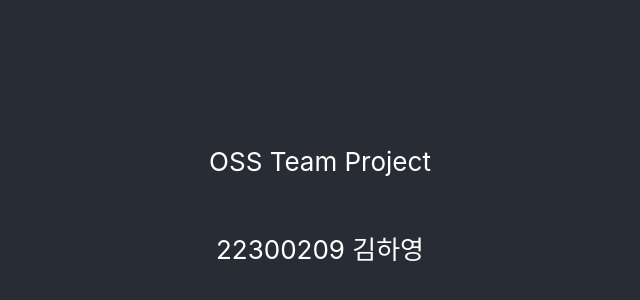
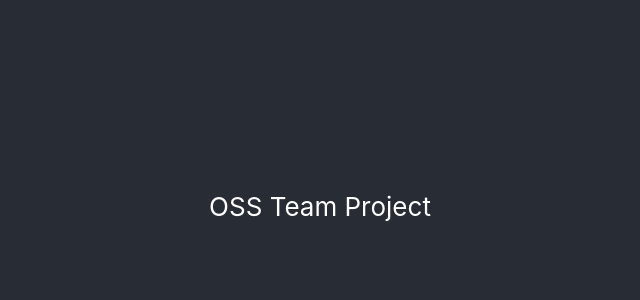
Before and after one commit to Hayoung04/oss_TeamProject, a React (Create React App) app: page / in a window 1280 px wide. Shown: the part 194-494 px from the top of the page, without its empty margins (320-960 px from the left). Built offline with nearby package versions, Linux system fonts and the light colour scheme.

Commit message:
edit : add 수정

```diff
--- a/src/App.js
+++ b/src/App.js
@@ -5,7 +5,6 @@ function App() {
     <div className="App">
       <header className="App-header">
         <p>OSS Team Project</p>
-        <p>22300209 김하영</p>
       </header>
     </div>
   );
```
